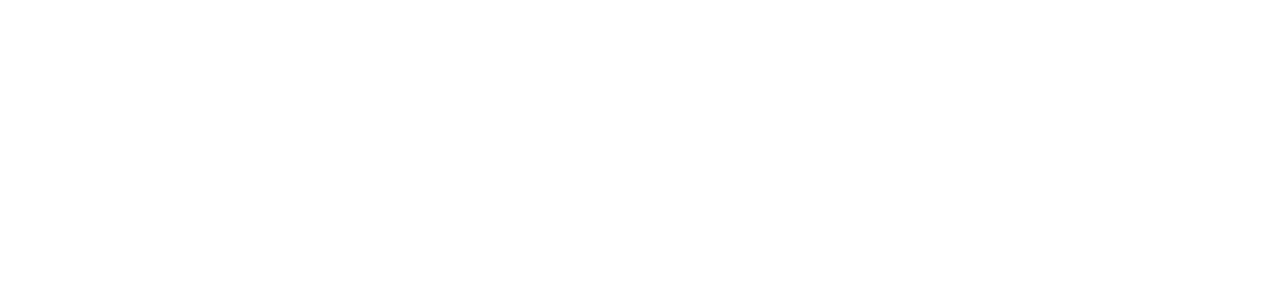
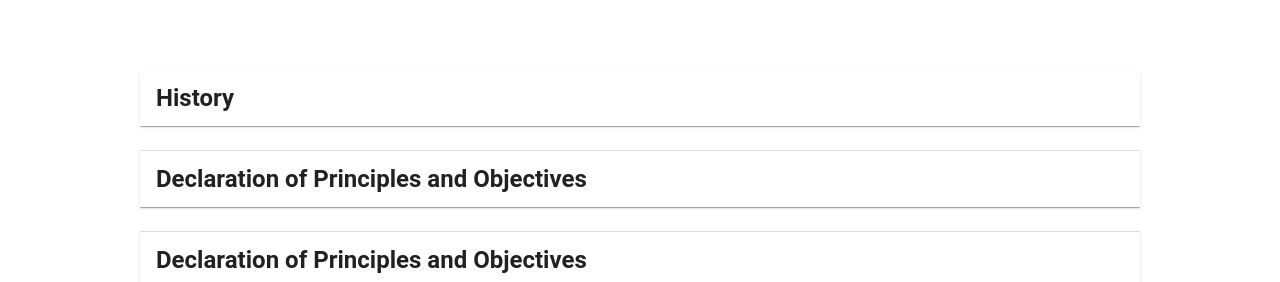
Before and after one commit to SwiftNCloak/aduorg-blogapp, a Next.js app: page /organization_feed in a window 1280 px wide. Shown: the part 670-952 px from the top of the page. Before the commit the page ends 800 px from the top, so only its background shows below. Built offline with nearby package versions, Linux system fonts and the light colour scheme.

Commit message:
organization feed page: new progress

```diff
--- /dev/null
+++ b/app/components/navbar/accordion/accordion.module.css
@@ -0,0 +1,22 @@
+
+
+
+.accordion_design {
+    color: #D9D9D9;
+    background-color: #023E8A;
+    width: 1000px;
+    border-radius: 0px;
+}
+
+.summary_design {
+    display: flex;
+    flex-direction: row;
+    justify-content: space-evenly;
+    align-items: center;
+
+
+    padding-top: 70px;
+    padding-right: 40px;
+
+    background-color: #3E5D84;
+}
--- /dev/null
+++ b/app/components/navbar/accordion/accordion.tsx
@@ -0,0 +1,38 @@
+'use client';
+
+import { Typography, Accordion, AccordionSummary, AccordionDetails } from '@mui/material';
+import Image from 'next/image';
+
+import style from './accordion.module.css'
+import ImagePH from '@/public/avatar_placeholder.png'
+
+export default function Accord(
+    props: {
+        title: string
+        image: any
+        body: string})
+{
+
+    return(
+        <Accordion className={style.accordion_design} >
+                    <AccordionSummary >
+                        <Typography variant = "h5" sx = {{fontWeight: 'bold'}}>{props.title}</Typography>
+                    </AccordionSummary>
+
+                    <AccordionDetails className={style.summary_design}>
+
+                        <Image
+                            src={props.image}
+                            width={500}
+                            height={500}
+                            alt="Logo of Adu Org"
+                            className= {style.logo_design}
+                            />
+
+                        <Typography variant = "h6">
+                            {props.body}
+                        </Typography>
+                    </AccordionDetails>
+                </Accordion>
+    )
+}
--- a/app/organization_feed/orgfeed.module.css
+++ b/app/organization_feed/orgfeed.module.css
@@ -69,3 +69,12 @@
     border-radius: 16px;
     font-weight: bold;
 }
+
+.accordion_div {
+    display: flex;
+    flex-direction: column;
+    justify-content: center;
+    align-items: center;
+
+    gap: 25px;
+}
--- a/app/organization_feed/page.tsx
+++ b/app/organization_feed/page.tsx
@@ -1,62 +1,108 @@
-'use client'
+"use client";
 
-import Image from "next/image"
-import style from './orgfeed.module.css'
-import Navbar from "../components/navbar/navbar"
-import avatarPlaceholder from '../../public/avatar_placeholder.png'
-import { Button, IconButton, Avatar, Typography } from '@mui/material';
+import Image from "next/image";
+import style from "./orgfeed.module.css";
+import Navbar from "../components/navbar/navbar";
+import {
+  Button,
+  IconButton,
+  Avatar,
+  Typography,
+  Accordion,
+  AccordionSummary,
+  AccordionDetails,
+} from "@mui/material";
 
-import NotificationsOutlinedIcon from '@mui/icons-material/NotificationsOutlined';
-
+import NotificationsOutlinedIcon from "@mui/icons-material/NotificationsOutlined";
+import Accord from "../components/navbar/accordion/accordion";
+import ImagePH from '@/public/avatar_placeholder.png';
 
 export default function Orgfeed() {
+  const header = {
+    organization_name: "Adu-Game",
+    subtitle: "adugame",
+    sub_count: "1",
+  };
 
+  const accordionDetails = {
+    title: "History",
+    body: "Lorem ipsum dolor sit amet, consectetur adipiscing elit. Suspendisse eget mattis enim, non efficitur augue. Quisque nec hendrerit sapien, non aliquam lorem.",
+    image: ImagePH
+  };
 
-    const header = {
-        organization_name: 'Adu-Game',
-        subtitle: 'adugame',
-        sub_count: '1'
-
-    }
-
-    return(
+  return (
     <div className={style.parent}>
       <div>
-                <div className = {style.header_background}>
+        <div className={style.header_background}>
           <Navbar />
         </div>
       </div>
 
-
       <div className={style.header_design}>
-
         <div className={style.header_imagebox}>
-
-                <Avatar alt="Remy Sharp" src= "../../public/placeholder_orgfeed.png" sx = {{width: 300, height: 300}} className = {style.avatar_design}/>
-
+          <Avatar
+            alt="Remy Sharp"
+            src="../../public/placeholder_orgfeed.png"
+            sx={{ width: 300, height: 300 }}
+            className={style.avatar_design}
+          />
         </div>
 
         <div className={style.sample_design}>
-
           <div>
-                        <Typography variant="h4" sx = {{fontWeight: 'bold', fontSize: '50px'}}>{header.organization_name}</Typography>
-                        <span><Typography variant="h6" sx = {{fontWeight: 'bold', textTransform: 'lowercase', fontSize: '30px' }}>@{header.subtitle}</Typography></span>
+            <Typography
+              variant="h4"
+              sx={{ fontWeight: "bold", fontSize: "50px" }}
+            >
+              {header.organization_name}
+            </Typography>
+            <span>
+              <Typography
+                variant="h6"
+                sx={{
+                  fontWeight: "bold",
+                  textTransform: "lowercase",
+                  fontSize: "30px",
+                }}
+              >
+                @{header.subtitle}
+              </Typography>
+            </span>
           </div>
 
-                   <div className = {style.button_group}>
-                        <Button variant="contained" className={style.button_design}>{header.sub_count} Subscribe</Button>
+          <div className={style.button_group}>
+            <Button variant="contained" className={style.button_design}>
+              {header.sub_count} Subscribe
+            </Button>
 
-                        <IconButton aria-label="notification" className={style.iconbtn_design}>
+            <IconButton
+              aria-label="notification"
+              className={style.iconbtn_design}
+            >
               <NotificationsOutlinedIcon />
             </IconButton>
           </div>
         </div>
       </div>
 
-            <div>
+      <div className={style.accordion_div}>
+        <Accord
+            title = {accordionDetails.title}
+            image = {accordionDetails.image}
+            body = {accordionDetails.body}
+        />
 
+        <Accord
+            title = 'Declaration of Principles and Objectives'
+            image = {accordionDetails.image}
+            body = {accordionDetails.body}
+        />
+       <Accord
+            title = 'Declaration of Principles and Objectives'
+            image = {accordionDetails.image}
+            body = {accordionDetails.body}
+        />
       </div>
     </div>
-    )
-
+  );
 }
```
Lines whose indentation alone changed are shown as unchanged.
